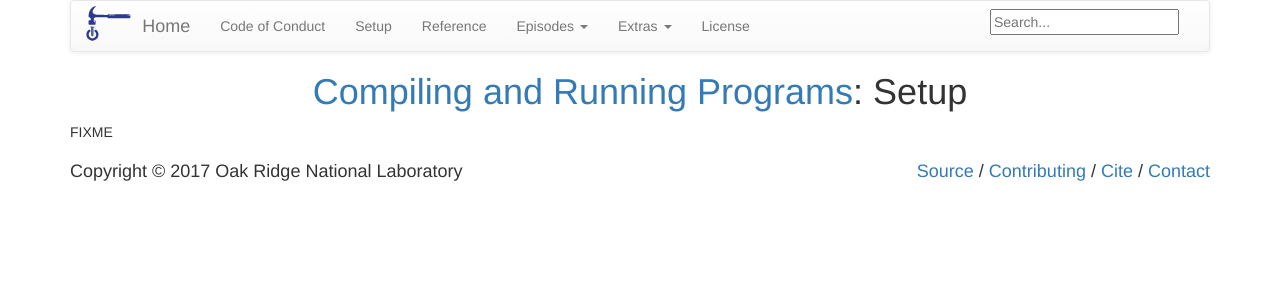
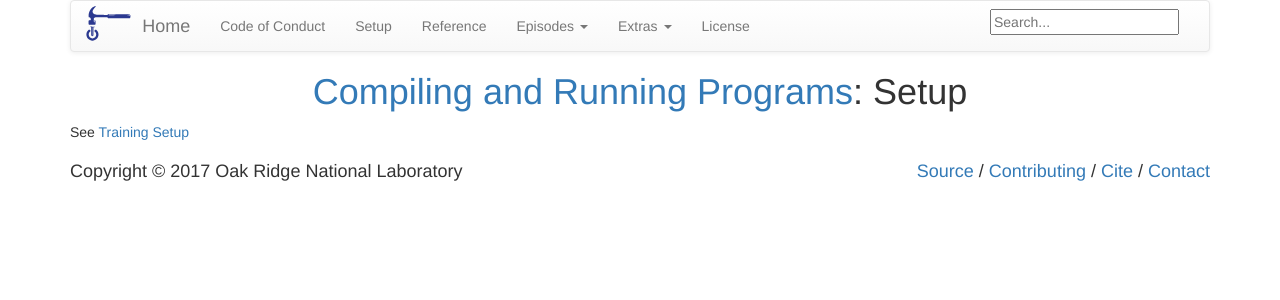
Before and after one commit to ornl-ssd/compiler-intro, a Jekyll site: the page built from setup.md, in a window 1280 px wide. Shown: the top 300 px of the page. Built offline with Jekyll 4.4.1, drawn with Linux system fonts in a browser that asks for light colours.

Commit message:
Fix setup page
Signed-off-by: Greg Watson <g.watson@computer.org>

```diff
--- a/setup.md
+++ b/setup.md
@@ -3,4 +3,4 @@ layout: page
 title: "Setup"
 permalink: /setup/
 ---
-FIXME
+See [Training Setup]({{ site.url }}/training/setup)
```
